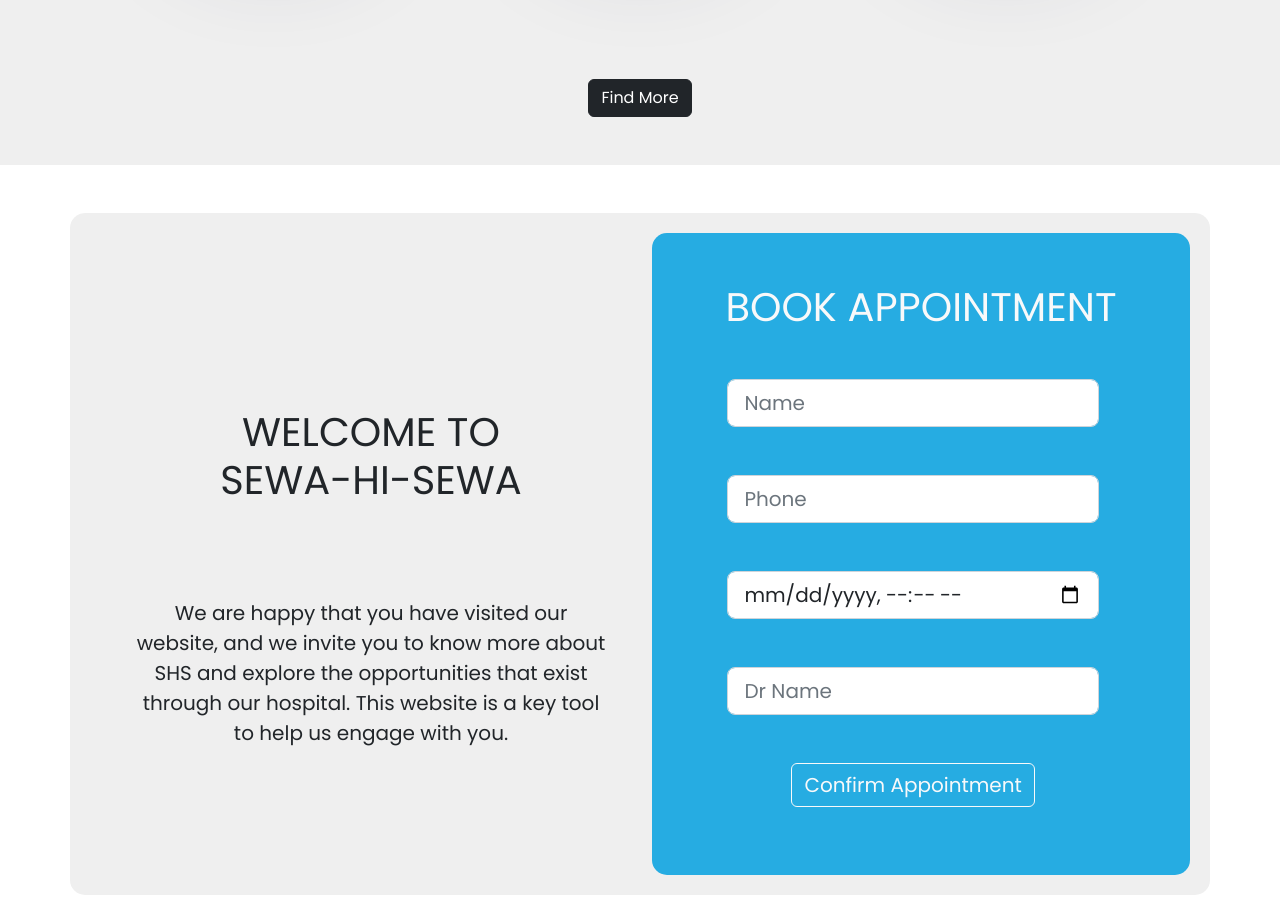
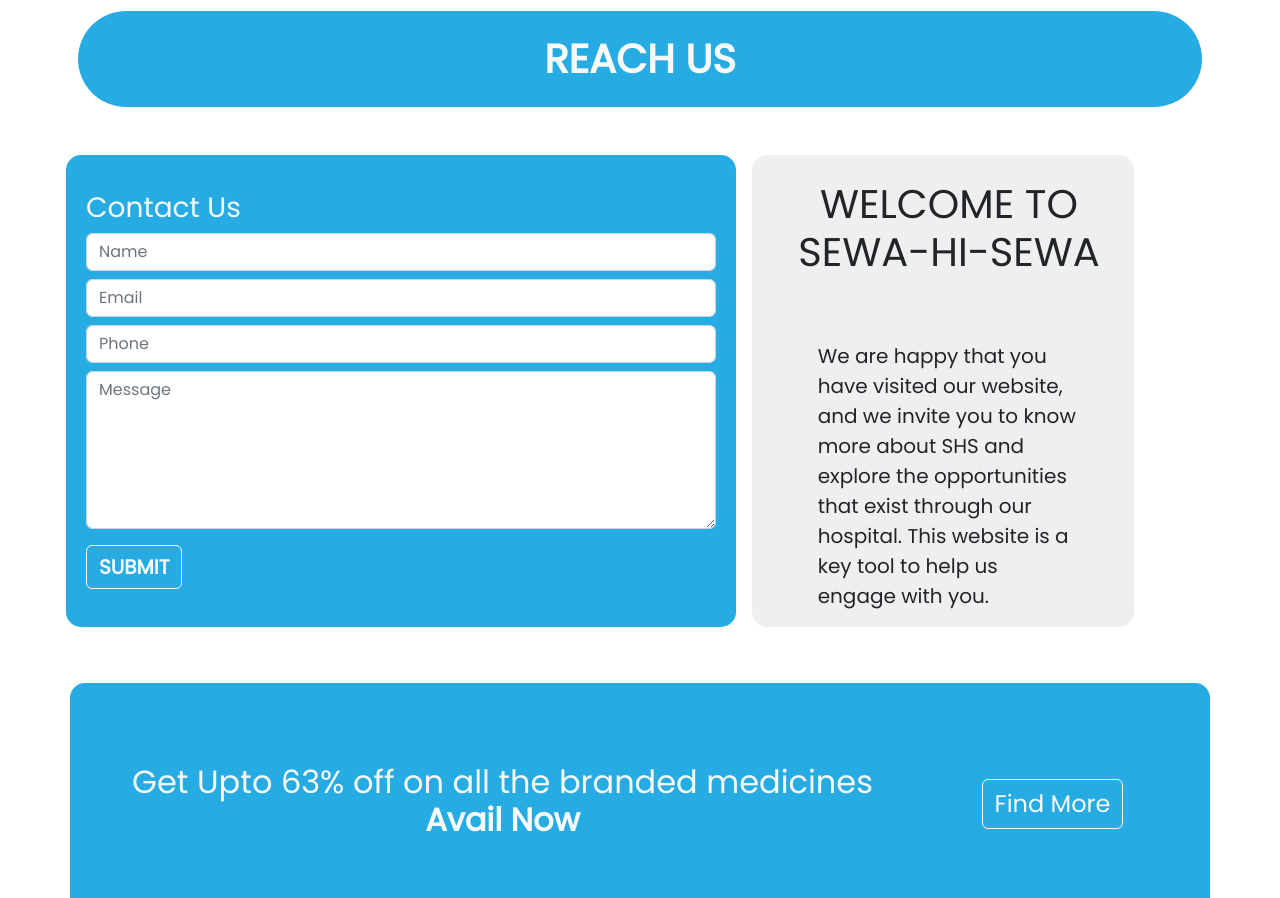
Before and after one commit to bugsbunny96/shs, a plain HTML site: page index.html in a window 1280 px wide. Shown: the part 2834-3732 px from the top of the page. Drawn offline with nearby package versions, Linux system fonts and the light colour scheme.

Commit message:
morning update 31/08/22

```diff
--- a/index.html
+++ b/index.html
@@ -119,10 +119,10 @@
       <!-- about -->
       <div class="container my-5" style="border-radius: 15px; background-color: #efefef">
         <div class="row">
-          <div class="col-md-4">
-            <img src="./img/doctors.jpg" alt="about-img" style="height: 470px; margin: 10px 10px 10px 0px; border-radius: 15px; width: 100%">
+          <div class="col-md-6">
+            <img src="./img/doctors.jpg" alt="about-img" style="margin: 10px 10px 10px 0px; border-radius: 15px; width: 100%">
           </div>
-          <div class="col-md-4" style="padding-top: 30px; padding-bottom: 30px">
+          <div class="col-md-6" style="padding-top: 30px; padding-bottom: 30px">
             <h1 class="text-uppercase text-center pt-4">about us</h1>
             <br>
             <p class="text fs-5 text" style="margin: 25px 50px 0 50px;">
@@ -244,67 +244,63 @@
       </div>
     </div>
 
-    <!-- appointment -->
-    <div class="container mt-5 mb-5">
-      <div class="row" style="background-color: #efefef; padding: 20px; border-radius: 15px;">
-        <div class="col text-lg-center" style="padding-top: 80px;">
-          <h1 class="text-center text-uppercase" style="margin: 30px; padding-top: 65px;">Welcome to <br> Sewa-Hi-Sewa</h1>
-          <br>
-          <p class="text fs-5" style="padding: 40px 30px 0 30px">We are happy that you have visited our website, and we invite you to know more about SHS and explore the opportunities that exist through our hospital. This website is a key tool to help us engage with you.</p>
-        </div>
-        <div class="col" style="background-color: #26ace2; padding: 20px 0 20px 0; border-radius: 15px;">
-          <div class="container text-center text-light">
-            <h1 class="text-center text-uppercase" style="margin: 30px;">Book Appointment</h1>
-            <div class="col my-3">
-              <div class="content">
-                  <form action="assets/mail/contact.php" method="POST" class="contact-form">
-                      <div class="row my-5" style="margin-left: 10%">
-                          <div class="col-lg-10">
-                              <div class="form-group">
-                                  <input class=" form-control form-control-lg" id="name" name="name" placeholder="Name" type="text">
-                                  <span class="alert-error"></span>
-                              </div>
-                          </div>
-                      </div>
-                      <div class="row my-5" style="margin-left: 10%">
-                          <div class="col-lg-10">
-                              <div class="form-group">
-                                  <input class=" form-control form-control-lg" id="phone" name="phone" placeholder="Phone" type="text">
-                                  <span class="alert-error"></span>
-                              </div>
-                          </div>
-                      </div>
-                      <div class="row my-5" style="margin-left: 10%">
-                          <div class="col-lg-10">
-                              <div class="form-group">
-                                <input placeholder="Select date" type="datetime-local" id="Test_DatetimeLocal" class=" form-control form-control-lg">
-                                  <span class="alert-error"></span>
-                              </div>
-                          </div>
-                      </div>
-                      <div class="row my-5" style="margin-left: 10%">
-                          <div class="col-lg-10">
-                              <div class="form-group">
-                                  <input class=" form-control form-control-lg" id="name" name="name" placeholder="Dr Name" type="text">
-                                  <span class="alert-error"></span>
-                              </div>
-                          </div>
-                      </div>
-                      <div class="row my-5" style="margin-left: 10%">
-                          <div class="col-lg-10">
-                              <a href="#" class="btn btn-bounce btn-outline-light fs-5">Confirm Appointment</a>
-                          </div>
-                      </div>
-                      <!-- Alert Message -->
-                      <div class="col-lg-12 alert-notification">
-                          <div id="message" class="alert-msg"></div>
-                      </div>
-                  </form>
+    <div class="container p-2">
+      <h1 class="text-uppercase text-light fw-bold text-center p-4" style="background-color: #26ace2; border-radius: 50px;">Reach Us</h1>
+
+      <div class="row mt-5 text-light">
+
+        <!-- form -->
+        <div class="col-md-7 me-3" style="border-radius: 15px; padding: 20px; background-color: #26ace2">
+          <div role="form" class="wpcf7" id="wpcf7-f41-o1" lang="en-US" dir="ltr">
+            <div class="screen-reader-response">
+              <p role="status" aria-live="polite" aria-atomic="true"></p>
+              <ul></ul>
+            </div>
+            <form action="/contact-us/#wpcf7-f41-o1" method="post" class="wpcf7-form init" novalidate="novalidate" data-status="init">
+              <div style="display: none;">
+                <input type="hidden" name="_wpcf7" value="41">
+                <input type="hidden" name="_wpcf7_version" value="5.5.6">
+                <input type="hidden" name="_wpcf7_locale" value="en_US">
+                <input type="hidden" name="_wpcf7_unit_tag" value="wpcf7-f41-o1">
+                <input type="hidden" name="_wpcf7_container_post" value="0">
+                <input type="hidden" name="_wpcf7_posted_data_hash" value="">
               </div>
-          </div>
+              <div class="section-title">
+                <h3>Contact Us</h3>
+              </div>
+              <div class="contact-form">
+                <div class="form-control-wrap mt-2">
+                  <span class="wpcf7-form-control-wrap Name"><input type="text" name="Name" value="" size="40" class="wpcf7-form-control wpcf7-text wpcf7-validates-as-required form-control" aria-required="true" aria-invalid="false" placeholder="Name"></span>
+                </div>
+                <div class="form-control-wrap mt-2">
+                  <span class="wpcf7-form-control-wrap Email"><input type="email" name="Email" value="" size="40" class="wpcf7-form-control wpcf7-text wpcf7-email wpcf7-validates-as-email form-control" aria-invalid="false" placeholder="Email"></span>
+                </div>
+                <div class="form-control-wrap mt-2">
+                  <span class="wpcf7-form-control-wrap Phone"><input type="text" name="Phone" value="" size="40" class="wpcf7-form-control wpcf7-text wpcf7-validates-as-required form-control" aria-required="true" aria-invalid="false" placeholder="Phone"></span>
+                </div>
+                <div class="form-control-wrap mt-2">
+                  <span class="wpcf7-form-control-wrap Message"><textarea name="Message" cols="40" rows="6" class="wpcf7-form-control wpcf7-textarea wpcf7-validates-as-required form-control textarea" aria-required="true" aria-invalid="false" placeholder="Message"></textarea></span>
+                </div>
+                <div class="form-submit mt-3">
+                  <a href="" class="btn btn-bounce btn-outline-light fw-bold fs-5">SUBMIT</a>
+                </div>
+              </div>
+              <div class="wpcf7-response-output" aria-hidden="true"></div>
+            </form>
           </div>
         </div>
+
+        <!-- Contact Data -->
+        <div class="col-md-4 ps-4 pt-4 text-dark"  style="background-color: #efefef; border-radius: 15px">
+          <div class="container">
+            <h1 class="text-center text-uppercase" style="margin: 1px;">Welcome to <br> Sewa-Hi-Sewa</h1>
+            <br>
+            <p class="text fs-5" style="padding: 40px 30px 0 30px">We are happy that you have visited our website, and we invite you to know more about SHS and explore the opportunities that exist through our hospital. This website is a key tool to help us engage with you.</p>
+          </div>
+        </div>
+
       </div>
+
     </div>
 
     <!-- offer -->
@@ -331,7 +327,7 @@
 
     <!-- footer -->
     <div class="py-2 px-5 footer mt-5" style="background-color: #26ace2">
-      <div class="row">
+      <div class="row justify-content-between">
           <div class="col mx-3">
               <h2 class="text fw-500 my-3 text-light text-uppercase" style="padding-top: 20px;">About</h2>
               <div class="social-icon my-3">
@@ -340,10 +336,11 @@
                 <a href="#" class="text text-light fa fa-instagram text-decoration-none fs-5 mx-4"></a>
                 <a href="#" class="text text-light fa fa-twitter text-decoration-none fs-5 mx-4"></a>
             </div>
-              <p class="text-light text">Lorem ipsum dolor sit amet consectetur adipisicing elit. Eligendi ratione quasi consequatur autem reprehenderit commodi provident sapiente aliquid, deserunt unde!</p>
-
+              <p class="text-light text">Healthcare For All! <br>
+                Sewa Hi Sewa is a complete healthcare solution for everyone. Being the first hospital with a medical shop providing 63% off on branded medicines, we aim to bring health facilities for everyone at affordable prices. Our expert team of doctors has expertise in various fields providing the patients with world-class services.
+              </p>
           </div>
-          <div class="col mx-3" style="margin-left: 250px !important">
+          <div class="col mx-3">
               <h2 class="text fw-500 my-3 text-light text-uppercase" style="padding-top: 20px;">Nevigation</h2>
               <ul style="list-style: none; margin-left: -30px">
                   <li class="mt-2">
```
Also changed, not shown: about.html (+6 -5 lines), blogs.html (+5 -4 lines), contact.html (+6 -5 lines), gallery.html (+5 -4 lines), service.html (+12 -12 lines).
